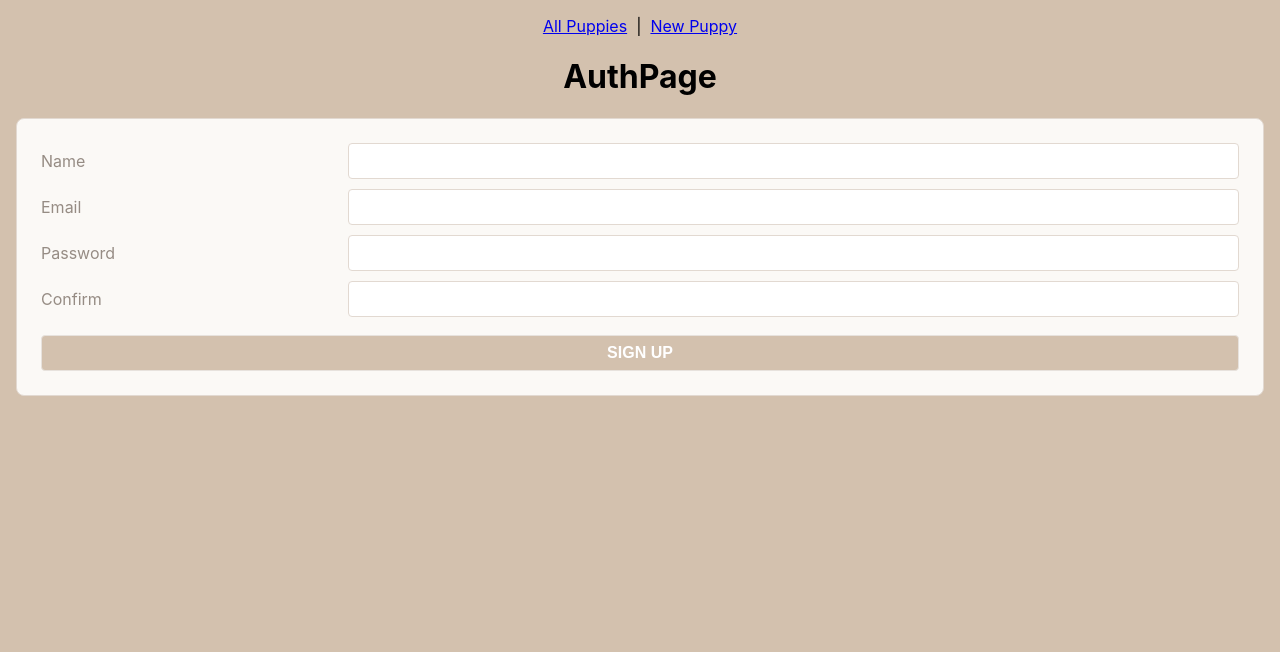
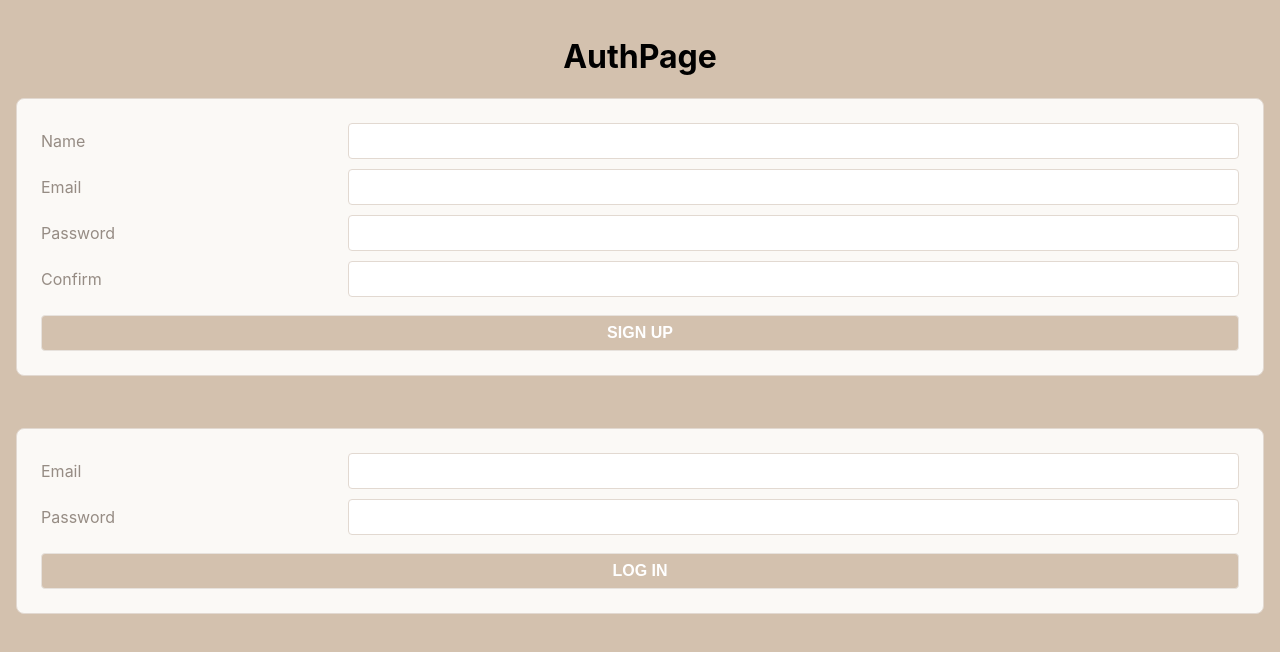
Before and after one commit to Lesterino/mern-infrastructure, a React (Create React App) app: page /puppies in a window 1280 px wide. Shown: the top 652 px of the page. Built offline with nearby package versions, Linux system fonts and the light colour scheme.

Commit message:
adds login authentication and signup authentication

```diff
--- a/routes/api/users.js
+++ b/routes/api/users.js
@@ -3,5 +3,6 @@ const router = express.Router();
 const usersCtrl = require('../../controllers/api/users');
 
 router.post('/', usersCtrl.create);
+router.post('/login', usersCtrl.login);
 
 module.exports = router;
--- /dev/null
+++ b/src/components/LoginForm/LoginForm.jsx
@@ -0,0 +1,53 @@
+import { useState } from 'react';
+import * as usersService from '../../utilities/users-service';
+
+export default function LogIn({ setUser }) {
+	const [credentials, setCredentials] = useState({
+		email: '',
+		password: '',
+	});
+	const [error, setError] = useState('');
+	const handleChange = (evt) => {
+		setCredentials({ ...credentials, [evt.target.name]: evt.target.value });
+		setError('');
+	}
+	const handleSubmit = async(evt) => {
+		// Prevent form from being submitted to the server
+		evt.preventDefault();
+		try {
+			// The promise returned by the signUp service method
+			// will resolve to the user object included in the
+			// payload of the JSON Web Token (JWT)
+			const user = await usersService.login(credentials);
+			setUser(user);
+		} catch {
+			setError('Log In Failed - Try Again');
+		}
+	}
+	return (
+		<div>
+			<div className='form-container' onSubmit={handleSubmit}>
+				<form autoComplete='off'>
+					<label>Email</label>
+					<input
+						type='text'
+						name='email'
+						value={credentials.email}
+						onChange={handleChange}
+						required
+					/>
+					<label>Password</label>
+					<input
+						type='password'
+						name='password'
+						value={credentials.password}
+						onChange={handleChange}
+						required
+					/>
+					<button type='submit'>LOG IN</button>
+				</form>
+			</div>
+			<p className='error-message'>&nbsp;{error}</p>
+		</div>
+	);
+}
--- a/src/components/NavBar/NavBar.jsx
+++ b/src/components/NavBar/NavBar.jsx
@@ -1,8 +1,19 @@
 import { Link } from "react-router-dom";
+import * as usersService from '../../utilities/users-service';
 
-const NavBar = () => {
+const NavBar = ({user, setUser}) => {
+    const handleLogOut = () => {
+        usersService.logOut();
+        setUser(null);
+    }
     return (
         <nav>
+            <div>
+                Hello, {user.name} &nbsp;
+                <Link to ='' onClick={handleLogOut}>
+                    Log Out
+                </Link>
+            </div>
             <Link to="/puppies">All Puppies</Link>
             &nbsp; | &nbsp;
             <Link to="/puppies/new">New Puppy</Link>
--- a/src/components/SignUpForm/SignUpForm.jsx
+++ b/src/components/SignUpForm/SignUpForm.jsx
@@ -26,7 +26,7 @@ export default class SignUpForm extends Component {
       delete formData.error;
       const user = await signUp(formData);
       // log user!
-      console.log(user);
+      this.props.setUser(user)
     } catch {
       this.setState({ error: "Sign up Failed - Try Again" });
     }
--- a/src/pages/App/App.jsx
+++ b/src/pages/App/App.jsx
@@ -1,5 +1,6 @@
 import { useState } from "react";
 import { Redirect, Route, Switch } from "react-router-dom";
+import { getUser } from '../../utilities/users-service'
 import "./App.css";
 import Puppies from "../Puppies/Puppies";
 import NewPuppyPage from "../NewPuppyPage/NewPuppyPage";
@@ -7,12 +8,12 @@ import AuthPage from "../AuthPage/AuthPage";
 import NavBar from "../../components//NavBar/NavBar.jsx"
 
 function App() {
-  const [user, setUser] = useState(null);
+  const [user, setUser] = useState(getUser());
   return (
     <main className="App">
-      <NavBar />
       {user ? (
         <>
+        <NavBar user={user} setUser={setUser} />
           <Switch>
             <Route path="/puppies/new">
               <NewPuppyPage />
@@ -24,7 +25,7 @@ function App() {
           </Switch>
         </>
       ) : (
-        <AuthPage />
+        <AuthPage setUser={setUser} />
       )}
     </main>
   );
--- a/src/pages/AuthPage/AuthPage.jsx
+++ b/src/pages/AuthPage/AuthPage.jsx
@@ -1,10 +1,12 @@
 import SignUpForm from "../../components/SignUpForm/SignUpForm.jsx";
+import LoginForm from "../../components/LoginForm/LoginForm.jsx";
 
-const AuthPage = (props) => {
+const AuthPage = ({setUser}) => {
   return (
     <main>
       <h1>AuthPage</h1>
-      <SignUpForm />
+      <SignUpForm setUser={setUser}/>
+      <LoginForm setUser={setUser}/>
     </main>
   );
 };
--- a/src/utilities/users-api.js
+++ b/src/utilities/users-api.js
@@ -1,13 +1,40 @@
-const BASE_URL = "/api/users";
+// This is the base path of the Express route we'll define
+const BASE_URL = '/api/users';
 
-export const signUp = async (userData) => {
-    const res = await fetch(BASE_URL, {
-        method: "POST",
-        headers: { "Content-Type": "application/json" },
+export const signUp = async(userData) => {
+	// Fetch uses an options object as a second arg to make requests
+	// other than the basic GET requests, include data, headers, etc
+	const res = await fetch(BASE_URL, {
+		method: 'POST',
+		headers: { 'Content-Type': 'application/json' },
+		// Fetch requires data payloads to be stringified
+		// and assigned to a body property on the options object
+		body: JSON.stringify(userData),
+	});
+	// Check if request was successful
+	if (res.ok) {
+		// res.json() will resolve the JWT
+		return res.json();
+	} else {
+		throw new Error('Invalid Sign Up');
+	}
+}
 
-        body: JSON.stringify(userData),
-    });
-
-    if(res.ok) return res.json();
-    else throw new Error("Invalid Sign-Up");
+export const login = async(credentials) => {
+	// Fetch uses an options object as a second arg to make requests
+	// other than the basic GET requests, include data, headers, etc
+	const res = await fetch(`${BASE_URL}/login`, {
+		method: 'POST',
+		headers: { 'Content-Type': 'application/json' },
+		// Fetch requires data payloads to be stringified
+		// and assigned to a body property on the options object
+		body: JSON.stringify(credentials),
+	});
+	// Check if request was successful
+	if (res.ok) {
+		// res.json() will resolve the JWT
+		return res.json();
+	} else {
+		throw new Error('Invalid Login');
+	}
 }
--- a/src/utilities/users-service.js
+++ b/src/utilities/users-service.js
@@ -1,10 +1,51 @@
-import * as usersAPI from "./users-api"
+import * as usersAPI from './users-api';
 
 export const signUp = async(userData) => {
-    try {
-        const token = await usersAPI.signUp(userData);
-        return token;
-    } catch {
-        throw new Error("Invalid Sign Up");
-    }
+	try {
+		// Delegate the network request code to the users-api.js API module
+		// which will ultimately return a JSON Web Token (JWT)
+		const token = await usersAPI.signUp(userData);
+		// Persist the "token"
+		localStorage.setItem('token', token);
+		return getUser();
+	} catch {
+		throw new Error('Invalid Sign Up');
+	}
 }
+
+export const getToken = () => {
+	// getItem returns null if there's no string
+	const token = localStorage.getItem('token');
+	if (!token) return null;
+	// Check if expired, remove if it is
+	const payload = JSON.parse(atob(token.split('.')[1]));
+	// A JWT's exp is expressed in seconds, not milliseconds, so convert it
+	if (payload.exp < Date.now() / 1000) {
+		localStorage.removeItem('token');
+		return null;
+	}
+	return token;
+}
+
+export const getUser = () => {
+	const token = getToken();
+	// If there's a token, return the user in the payload, otherwise return null
+	return token ? JSON.parse(atob(token.split('.')[1])).user : null;
+}
+
+export const logOut = () => {
+	localStorage.removeItem('token');
+}
+
+export const login = async(credentials) => {
+	try {
+		// Delegate the network request code to the users-api.js API module
+		// which will ultimately return a JSON Web Token (JWT)
+		const token = await usersAPI.login(credentials);
+		// Persist the "token"
+		localStorage.setItem('token', token);
+		return getUser();
+	} catch {
+		throw new Error('Invalid Login');
+	}
+}
```
Also changed, not shown: controllers/api/users.js (+20 -2 lines), models/user.js (+15 -0 lines).
